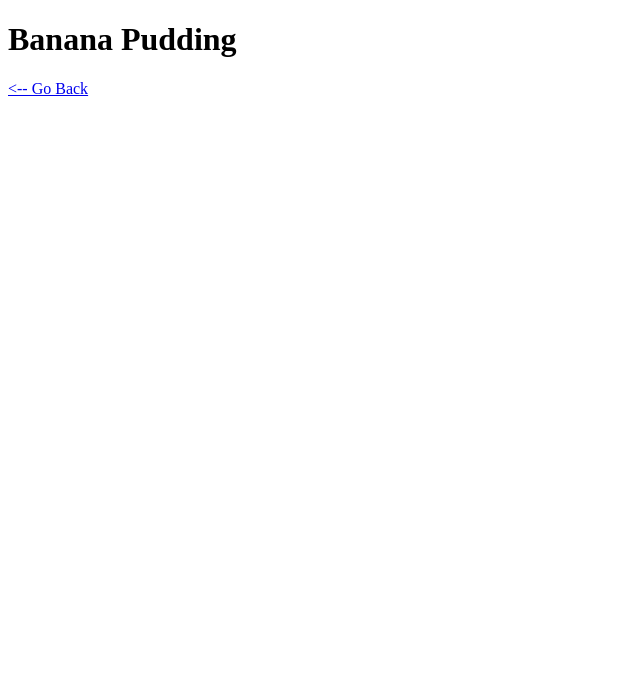
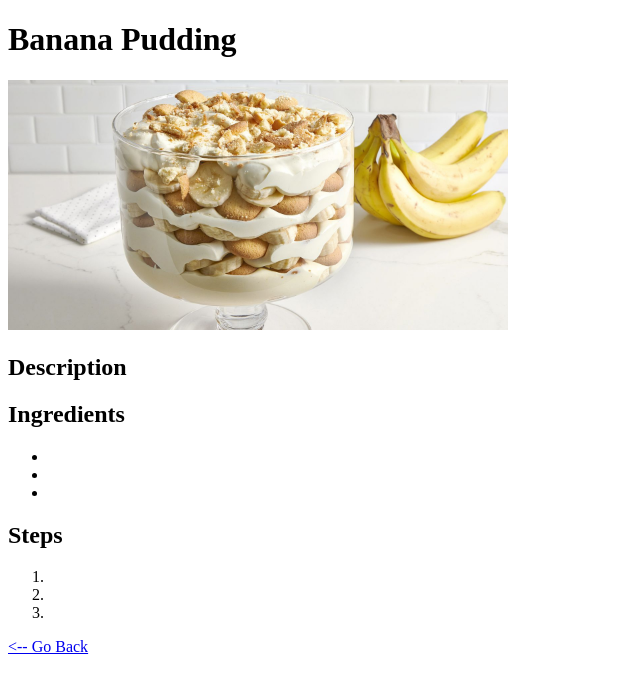
Before and after one commit to Shuraque/odin_recipes, a plain HTML site: page recipes/banana_pudding.html in a window 1280 px wide. Shown: the whole page, without its empty margins (0-640 px from the left). Drawn offline with Linux system fonts and the light colour scheme.

Commit message:
Template set up for recipe pages.

```diff
--- a/recipes/banana_pudding.html
+++ b/recipes/banana_pudding.html
@@ -7,6 +7,20 @@
 </head>
 <body>
     <h1>Banana Pudding</h1>
+        <img src="../images/banana_pudding.jpg" alt="Banana Pudding" width="500px">
+        <h2>Description</h2>
+        <h2>Ingredients</h2>
+            <ul>
+                <li></li>
+                <li></li>
+                <li></li>
+            </ul>
+        <h2>Steps</h2>
+            <ol>
+                <li></li>
+                <li></li>
+                <li></li>
+            </ol>
     <a href="../index.html">&lt-- Go Back</a>
 </body>
 </html>
```
Also changed, not shown: recipes/fried_chicken.html (+14 -0 lines), recipes/mac_cheese.html (+14 -0 lines), images/banana_pudding.jpg (added), images/fried_chicken.jpg (added), images/mac_cheese.jpg (added).
